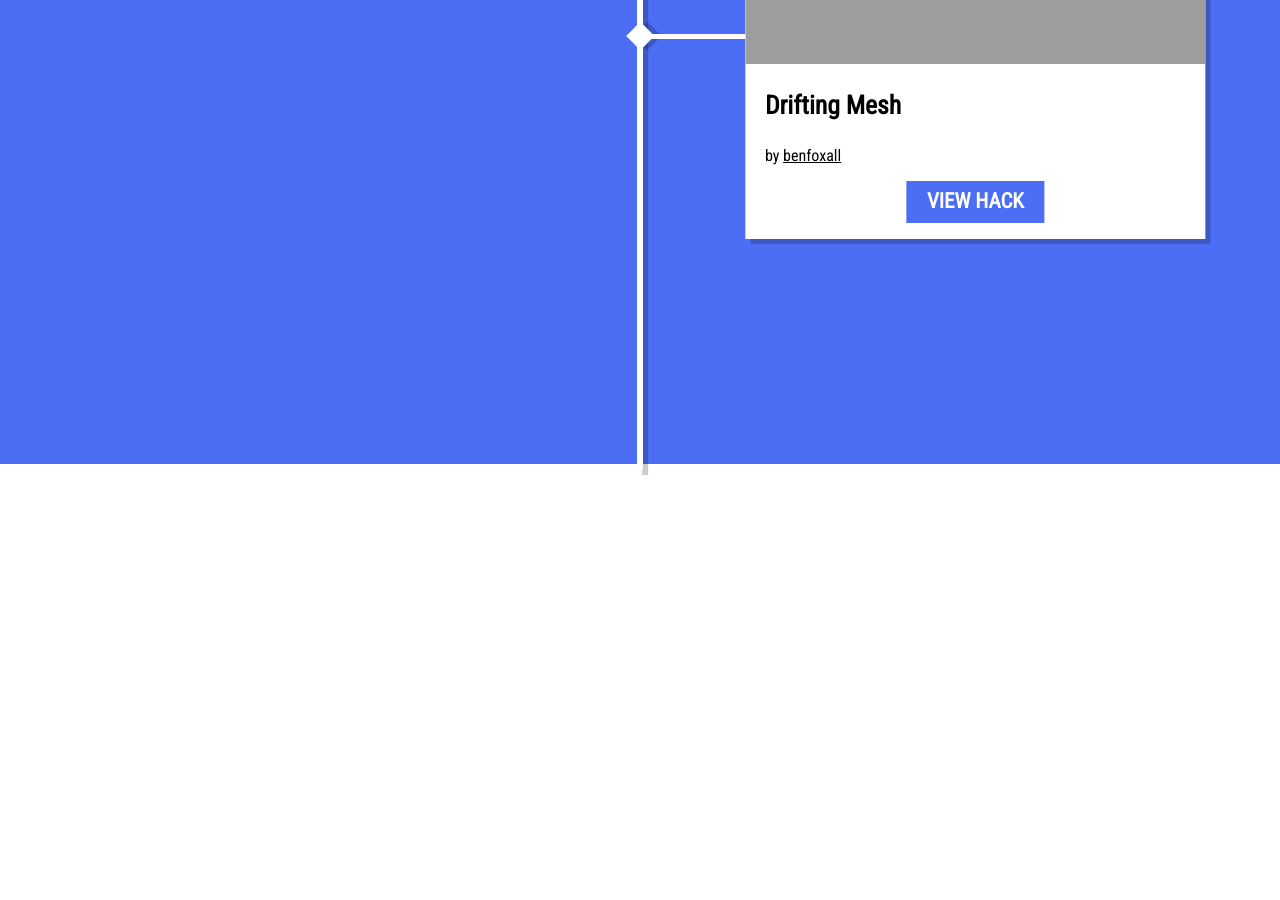
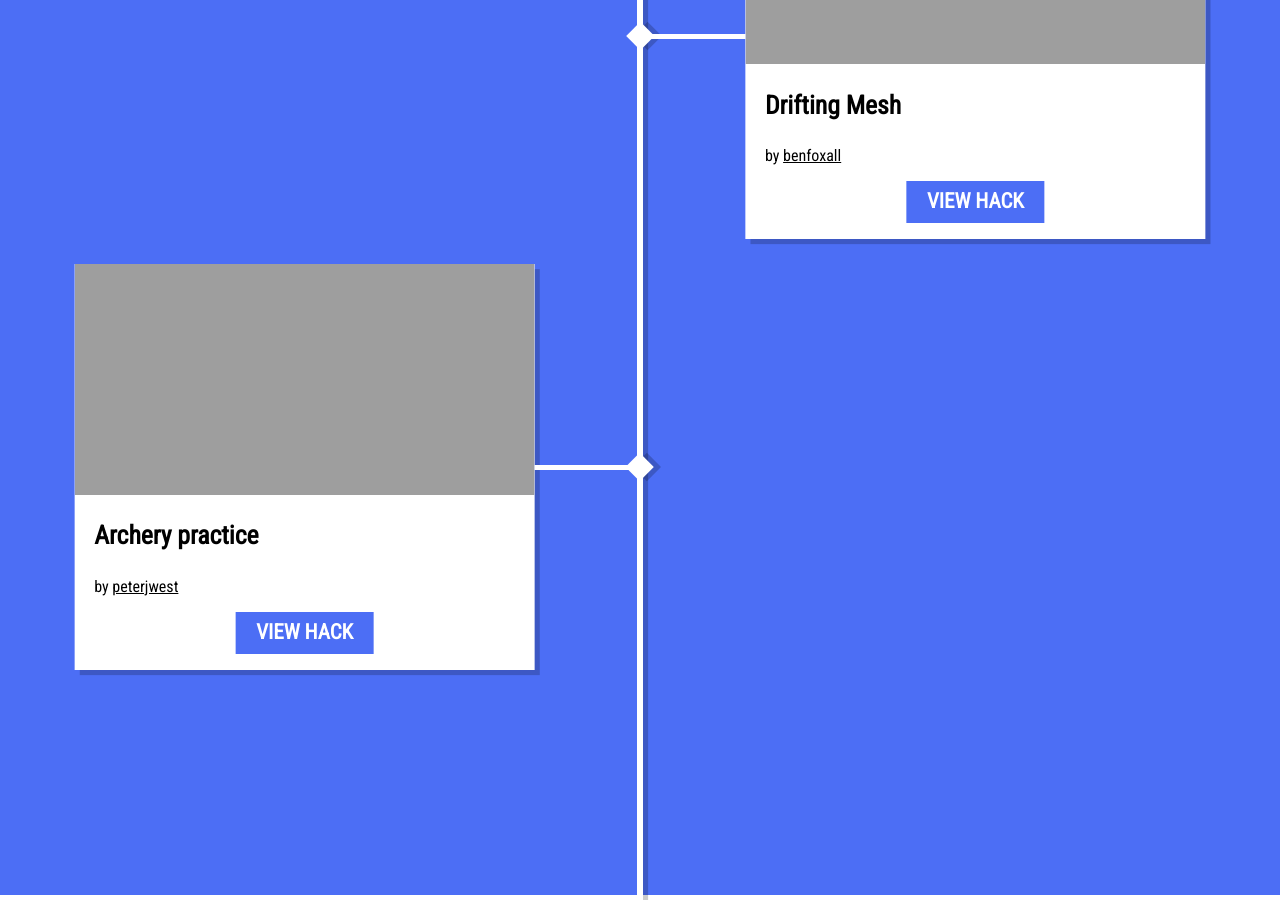
Before and after one commit to cardboctober/cardboctober.github.io, a Jekyll site: the page built from index.html, in a window 1280 px wide and 900 px high, scrolled down 10014 px. Built offline with Jekyll 4.4.1, drawn with Linux system fonts in a browser that asks for light colours; some web fonts are replaced; before the commit the page ends 10484 px from its top, so only the background shows below that.

Commit message:
Day 6 hack

```diff
--- a/_data/hacks.yml
+++ b/_data/hacks.yml
@@ -118,3 +118,9 @@
   url: https://cardboctober.xyz/ben/06/
   img: https://cardboctober.xyz/ben/06/screen.png
   by: benfoxall
+
+- date: 06-10-2016
+  title: Archery practice
+  url: https://cardboctober.xyz/pete/06/
+  img: https://cardboctober.xyz/pete/06/screenshot.png
+  by: peterjwest
```
